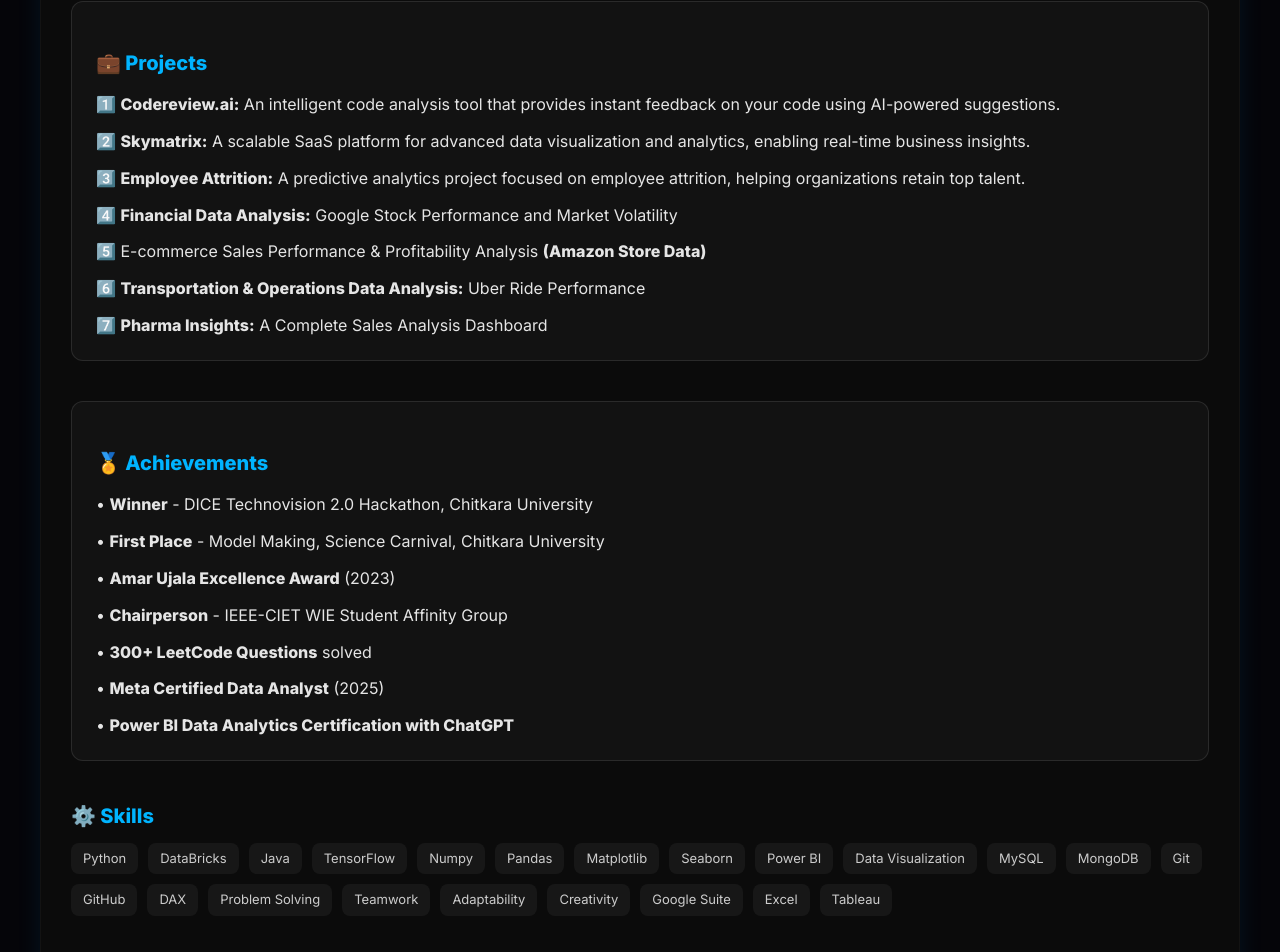
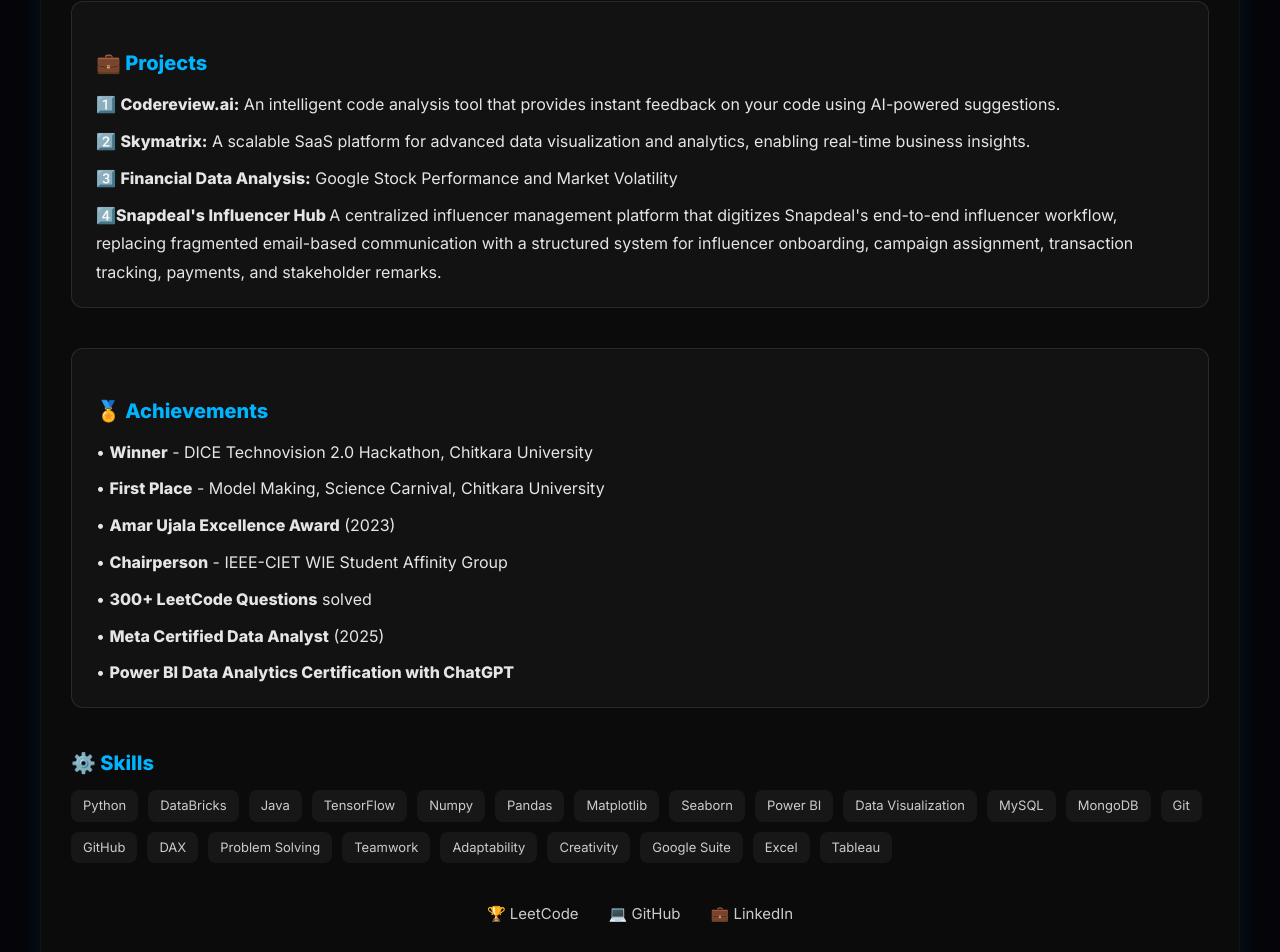
Before and after one commit to KarunyaGupta/Portfolio, a React (Vite) app: page /resume in a window 1280 px wide. Shown: the part 1332-2284 px from the top of the page. Built offline with nearby package versions, Linux system fonts and the light colour scheme; the HTML template or start-up script is replaced by a standard one.

Commit message:
Save Changes

```diff
--- a/src/pages/About.jsx
+++ b/src/pages/About.jsx
@@ -75,7 +75,7 @@
           <h2 className="text-xl font-medium mb-2">What I do</h2>
           <ul className="list-disc list-inside text-gray-700" style={{ textAlign: "justify" }}>
             <li>
-              <strong>Product & Data Analysis</strong> using SQL, Python, Excel, and Power BI
+              <strong>Product & Data Analysis</strong> using SQL, Python, Excel, and Databricks
             </li>
             <li>
               <strong>Business Insights & Reporting</strong> to support decisions and improve outcomes
@@ -102,7 +102,7 @@
           <div>
           <h2 className="text-xl font-medium mb-2">Open to</h2>
           <p className="text-gray-700" style={{ textAlign: "justify" }}>
-            Opportunities in <strong>Product Analytics</strong>, <strong>Business Analytics</strong>,
+            Opportunities in <strong>Analytics Domain</strong>,
             <strong> FinTech</strong>, and data-driven roles where I can contribute, learn fast,
             and create measurable impact.
           </p>
--- a/src/pages/Projects.jsx
+++ b/src/pages/Projects.jsx
@@ -3,6 +3,15 @@
 import { Github, ExternalLink } from 'lucide-react'
 
 const PROJECTS = [
+	{
+		title: "📣 Snapdeal's Influencer Hub - Influencer Management Platform",
+		desc: "A centralized influencer management platform that digitizes Snapdeal's end-to-end influencer workflow, replacing fragmented email-based communication with a structured system for influencer onboarding, campaign assignment, transaction tracking, payments, and stakeholder remarks.",
+		 ss: "/projects/snapdeal.png",
+		 tech: ["Product Management", "Workflow Automation", "Requirements Gathering", "Cross-functional Collaboration"],
+		 live: '#',
+		 code: '#',
+		 category: 'Product',
+	},
 	{
 		title: '🤖 Code Review AI - Intelligent Code Analysis Tool',
 		desc: 'An AI-powered platform that reviews code in real-time and provides instant suggestions for improvement. It helps developers enhance performance, security, and code quality with smart, automated insights.',
@@ -166,6 +175,7 @@
   { key: 'Dashboards', label: 'Dashboards' },
   { key: 'Development', label: 'Development' },
   { key: 'FinTech', label: 'FinTech' },
+  {	key: 'Product', label: 'Product'},
   { key: 'Others', label: 'Others' },
 ];
 
@@ -178,6 +188,7 @@
 	// Use CATEGORIES for dropdown
 	const CATEGORY_OPTIONS = [
 		{ key: 'All', label: 'All' },
+		{ key: 'Product', label: 'Product Management'},
 		{ key: 'Dashboards', label: 'Analytics Dashboards' },
 		{ key: 'Development', label: 'Web Development (MERN)' },
 		{ key: 'FinTech', label: 'Financial Technology (FinTech)' },
--- a/src/pages/Resume.jsx
+++ b/src/pages/Resume.jsx
@@ -227,13 +227,14 @@
         >
           <h4 style={{ fontSize: 20, color: "#00b4ff", marginBottom: 12 }}>💼 Projects</h4>
           <ul style={{ listStyle: "none", padding: 0, margin: 0, lineHeight: 1.8, textAlign: "left" }}>
+
             <li>1️⃣ <b>Codereview.ai:</b> An intelligent code analysis tool that provides instant feedback on your code using AI-powered suggestions.</li>
             <li style={{ marginTop: 8 }}>2️⃣ <b>Skymatrix:</b> A scalable SaaS platform for advanced data visualization and analytics, enabling real-time business insights.</li>
-            <li style={{ marginTop: 8 }}>3️⃣ <b>Employee Attrition:</b> A predictive analytics project focused on employee attrition, helping organizations retain top talent.</li>
-            <li style={{ marginTop: 8 }}>4️⃣ <b>Financial Data Analysis:</b> Google Stock Performance and Market Volatility</li>
-            <li style={{ marginTop: 8 }}>5️⃣ E-commerce Sales Performance & Profitability Analysis <b>(Amazon Store Data)</b></li>
-            <li style={{ marginTop: 8 }}>6️⃣ <b>Transportation & Operations Data Analysis:</b> Uber Ride Performance</li>
-            <li style={{ marginTop: 8 }}>7️⃣ <b>Pharma Insights:</b> A Complete Sales Analysis Dashboard</li>
+            {/* <li style={{ marginTop: 8 }}>3️⃣ <b>Employee Attrition:</b> A predictive analytics project focused on employee attrition, helping organizations retain top talent.</li> */}
+            <li style={{ marginTop: 8 }}>3️⃣ <b>Financial Data Analysis:</b> Google Stock Performance and Market Volatility</li>
+            <li style={{ marginTop: 8 }}><b>4️⃣Snapdeal's Influencer Hub </b>A centralized influencer management platform that digitizes Snapdeal's end-to-end influencer workflow, replacing fragmented email-based communication with a structured system for influencer onboarding, campaign assignment, transaction tracking, payments, and stakeholder remarks.</li>
+            {/* <li style={{ marginTop: 8 }}>6️⃣ <b>Transportation & Operations Data Analysis:</b> Uber Ride Performance</li> */}
+            {/* <li style={{ marginTop: 8 }}>7️⃣ <b>Pharma Insights:</b> A Complete Sales Analysis Dashboard</li> */}
           </ul>
         </motion.div>
 
```
